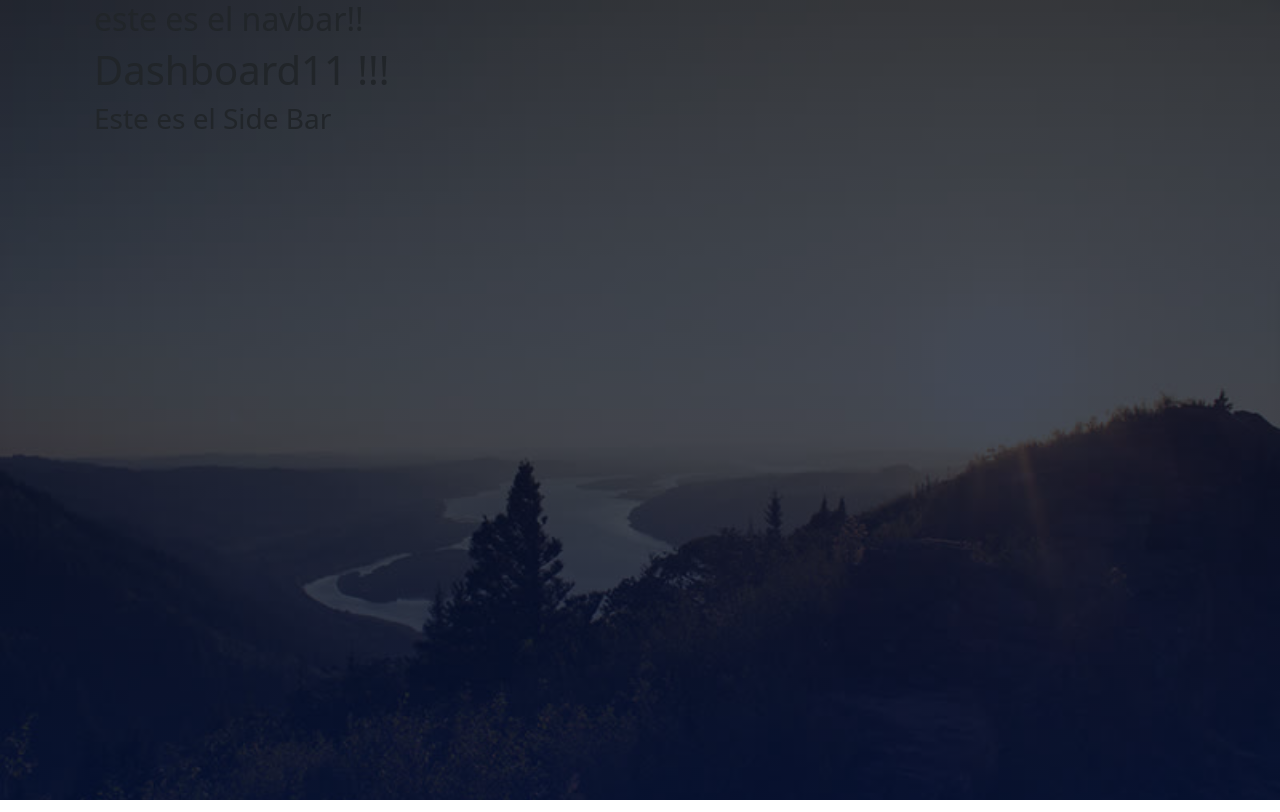
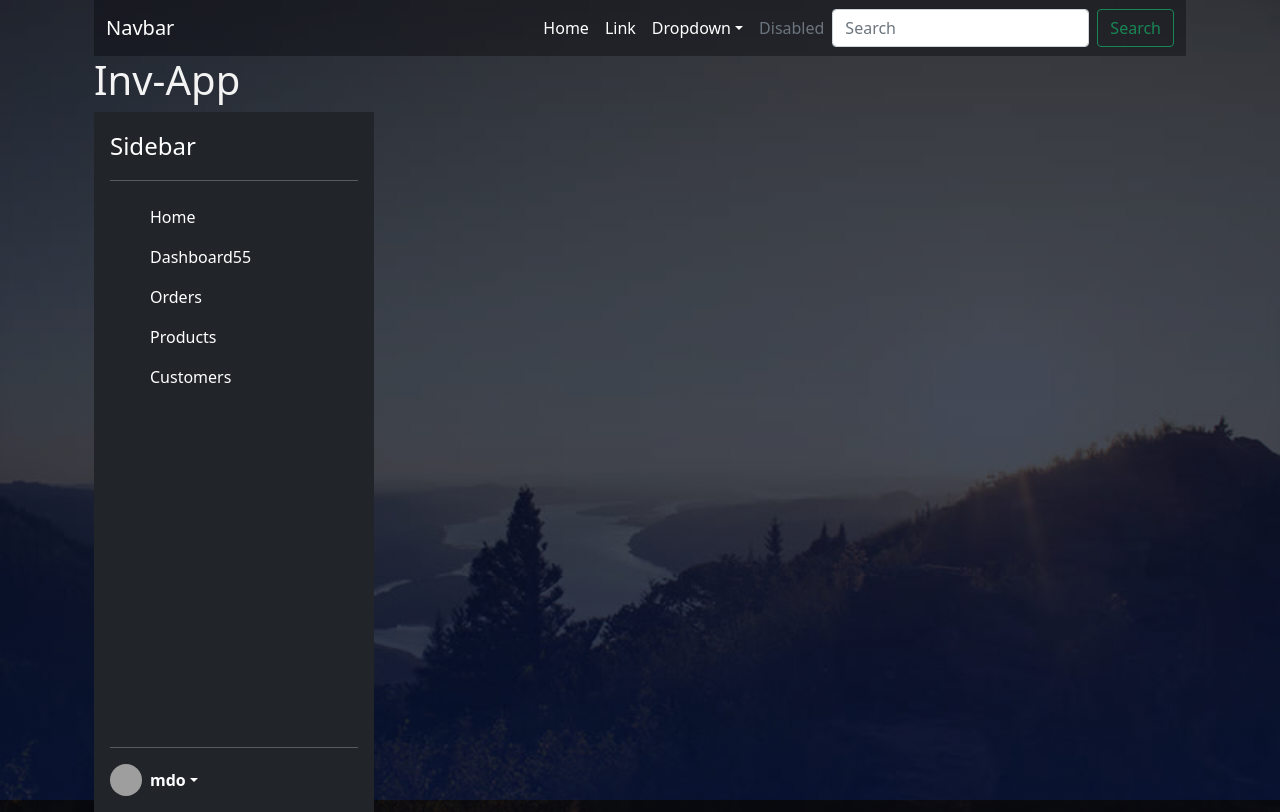
Before and after one commit to Leonardoih/proyecto_sena, a React (Create React App) app in the folder inv-app/: page /dashboar in a window 1280 px wide. Built offline with nearby package versions, Linux system fonts and the light colour scheme; grey boxes are pictures that could not be loaded.

Commit message:
agegando el navbar y el side bar

```diff
--- a/inv-app/package.json
+++ b/inv-app/package.json
@@ -14,6 +14,7 @@
     "bootswatch": "^5.1.3",
     "react": "^17.0.2",
     "react-dom": "^17.0.2",
+    "react-icons": "^4.3.1",
     "react-router-dom": "^6.2.1",
     "react-scripts": "5.0.0",
     "tar": "^6.1.11",
--- a/inv-app/src/components/Navbar/Navbar.tsx
+++ b/inv-app/src/components/Navbar/Navbar.tsx
@@ -1,11 +1,97 @@
-import React from 'react'
+import React from "react";
+import { Link } from "react-router-dom";
 
 const Navbar = () => {
-    return (
-        <div>
-            <h2>este es el navbar!!</h2>
+  return (
+    <div >
+      <nav className="navbar navbar-expand-lg ">
+        <div className="container-fluid">
+          <Link className="navbar-brand" style={{ color: "white" }} to="#">
+            Navbar
+          </Link>
+          <button
+            className="navbar-toggler"
+            type="button"
+            data-bs-toggle="collapse"
+            data-bs-target="#navbarSupportedContent"
+            aria-controls="navbarSupportedContent"
+            aria-expanded="false"
+            aria-label="Toggle navigation"
+          >
+            <span className="navbar-toggler-icon" />
+          </button>
+          <div className="collapse navbar-collapse" id="navbarSupportedContent">
+            <ul className="navbar-nav ms-auto mb-2 mb-lg-0">
+              <li className="nav-item">
+                <Link
+                  className="nav-link active"
+                  style={{ color: "white" }}
+                  aria-current="page"
+                  to="#"
+                >
+                  Home
+                </Link>
+              </li>
+              <li className="nav-item">
+                <Link className="nav-link" style={{ color: "white" }} to="#">
+                  Link
+                </Link>
+              </li>
+              <li className="nav-item dropdown">
+                <Link
+                  className="nav-link dropdown-toggle"
+                  style={{ color: "white" }}
+                  to="#"
+                  id="navbarDropdown"
+                  role="button"
+                  data-bs-toggle="dropdown"
+                  aria-expanded="false"
+                >
+                  Dropdown
+                </Link>
+                <ul className="dropdown-menu" aria-labelledby="navbarDropdown">
+                  <li>
+                    <Link className="dropdown-item" to="#">
+                      Action
+                    </Link>
+                  </li>
+                  <li>
+                    <Link className="dropdown-item" to="#">
+                      Another action
+                    </Link>
+                  </li>
+                  <li>
+                    <hr className="dropdown-divider" />
+                  </li>
+                  <li>
+                    <Link className="dropdown-item" to="#">
+                      Something else here
+                    </Link>
+                  </li>
+                </ul>
+              </li>
+              <li className="nav-item">
+                <Link className="nav-link disabled" to={""}>
+                  Disabled
+                </Link>
+              </li>
+            </ul>
+            <form className="d-flex">
+              <input
+                className="form-control me-2"
+                type="search"
+                placeholder="Search"
+                aria-label="Search"
+              />
+              <button className="btn btn-outline-success" type="submit">
+                Search
+              </button>
+            </form>
+          </div>
         </div>
-    )
-}
+      </nav>
+    </div>
+  );
+};
 
-export default Navbar
+export default Navbar;
--- a/inv-app/src/components/SideBar/Sidebar.tsx
+++ b/inv-app/src/components/SideBar/Sidebar.tsx
@@ -1,11 +1,111 @@
-import React from 'react'
+import React from "react";
+import { Link } from "react-router-dom";
 
 const Sidebar = () => {
-    return (
-        <div>
-            <h3>Este es el Side Bar</h3>
-        </div>
-    )
-}
+  return (
+    <div
+      className="d-flex flex-column flex-shrink-0 p-3 text-white bg-dark"
+      style={{ width: "280px", height: "700px" }}
+    >
+      <Link
+        to="/"
+        className="d-flex align-items-center mb-3 mb-md-0 me-md-auto text-white text-decoration-none"
+      >
 
-export default Sidebar
+        <span className="fs-4">Sidebar</span>
+      </Link>
+      <hr />
+      <ul className="nav nav-pills flex-column mb-auto">
+        <li className="nav-item">
+          <Link to="#" className="nav-link text-white" aria-current="page">
+            <svg className="bi me-2" width="16" height="16">
+              <use to="#home" />
+            </svg>
+            Home
+          </Link>
+        </li>
+        <li>
+          <Link to="#" className="nav-link text-white">
+            <svg className="bi me-2" width="16" height="16">
+              <use to="#speedometer2" />
+            </svg>
+            Dashboard55
+          </Link>
+        </li>
+        <li>
+          <Link to="#" className="nav-link text-white">
+            <svg className="bi me-2" width="16" height="16">
+              <use to="#table" />
+            </svg>
+            Orders
+          </Link>
+        </li>
+        <li>
+          <Link to="#" className="nav-link text-white">
+            <svg className="bi me-2" width="16" height="16">
+              <use to="#grid" />
+            </svg>
+            Products
+          </Link>
+        </li>
+        <li>
+          <Link to="#" className="nav-link text-white">
+            <svg className="bi me-2" width="16" height="16">
+              <use to="#people-circle" />
+            </svg>
+            Customers
+          </Link>
+        </li>
+      </ul>
+      <hr />
+      <div className="dropdown">
+        <Link
+          to="#"
+          className="d-flex align-items-center text-white text-decoration-none dropdown-toggle"
+          id="dropdownUser1"
+          data-bs-toggle="dropdown"
+          aria-expanded="false"
+        >
+          <img
+            src="https://github.com/mdo.png"
+            alt=""
+            width="32"
+            height="32"
+            className="rounded-circle me-2"
+          />
+          <strong>mdo</strong>
+        </Link>
+        <ul
+          className="dropdown-menu dropdown-menu-dark text-small shadow"
+          aria-labelledby="dropdownUser1"
+        >
+          <li>
+            <Link className="dropdown-item" to="#">
+              New project...
+            </Link>
+          </li>
+          <li>
+            <Link className="dropdown-item" to="#">
+              Settings
+            </Link>
+          </li>
+          <li>
+            <Link className="dropdown-item" to="#">
+              Profile
+            </Link>
+          </li>
+          <li>
+            <hr className="dropdown-divider" />
+          </li>
+          <li>
+            <Link className="dropdown-item" to="#">
+              Sign out
+            </Link>
+          </li>
+        </ul>
+      </div>
+    </div>
+  );
+};
+
+export default Sidebar;
--- a/inv-app/src/index.css
+++ b/inv-app/src/index.css
@@ -1,11 +1,21 @@
 body {
   min-height: 100vh;
-  background:
-  linear-gradient(rgba(5,7,12,0.75),rgba(5, 19, 56, 0.75)),
-   url(./images/bg1.jpg) no-repeat center center fixed;
+  background: linear-gradient(rgba(5, 7, 12, 0.75), rgba(5, 19, 56, 0.75)),
+    url(./images/bg1.jpg) no-repeat center center fixed;
   background-size: cover;
+}
+p {
+  color: #f3f3f3;
+}
+
+h1,
+h2,
+h3 {
+  color: #f3f3f3;
+}
+
+nav {
+  background: rgba(5, 7, 12, 0.40);
+
 
 }
-p{
-  color: #f3f3f3;
-}
--- a/inv-app/src/pages/Dashboar.tsx
+++ b/inv-app/src/pages/Dashboar.tsx
@@ -1,13 +1,14 @@
 import React from "react";
 import Navbar from "../components/Navbar/Navbar";
 import Sidebar from "../components/SideBar/Sidebar";
+
 
 const Dashboar = () => {
   return (
     <div className="container">
         <div>
             <Navbar></Navbar>
-          <h1>Dashboard11 !!!</h1>
+          <h1>Inv-App</h1>
           <Sidebar></Sidebar>
         </div>
     </div>
```
Also changed, not shown: 1 other file (tests, documents, lock files or other folders).
